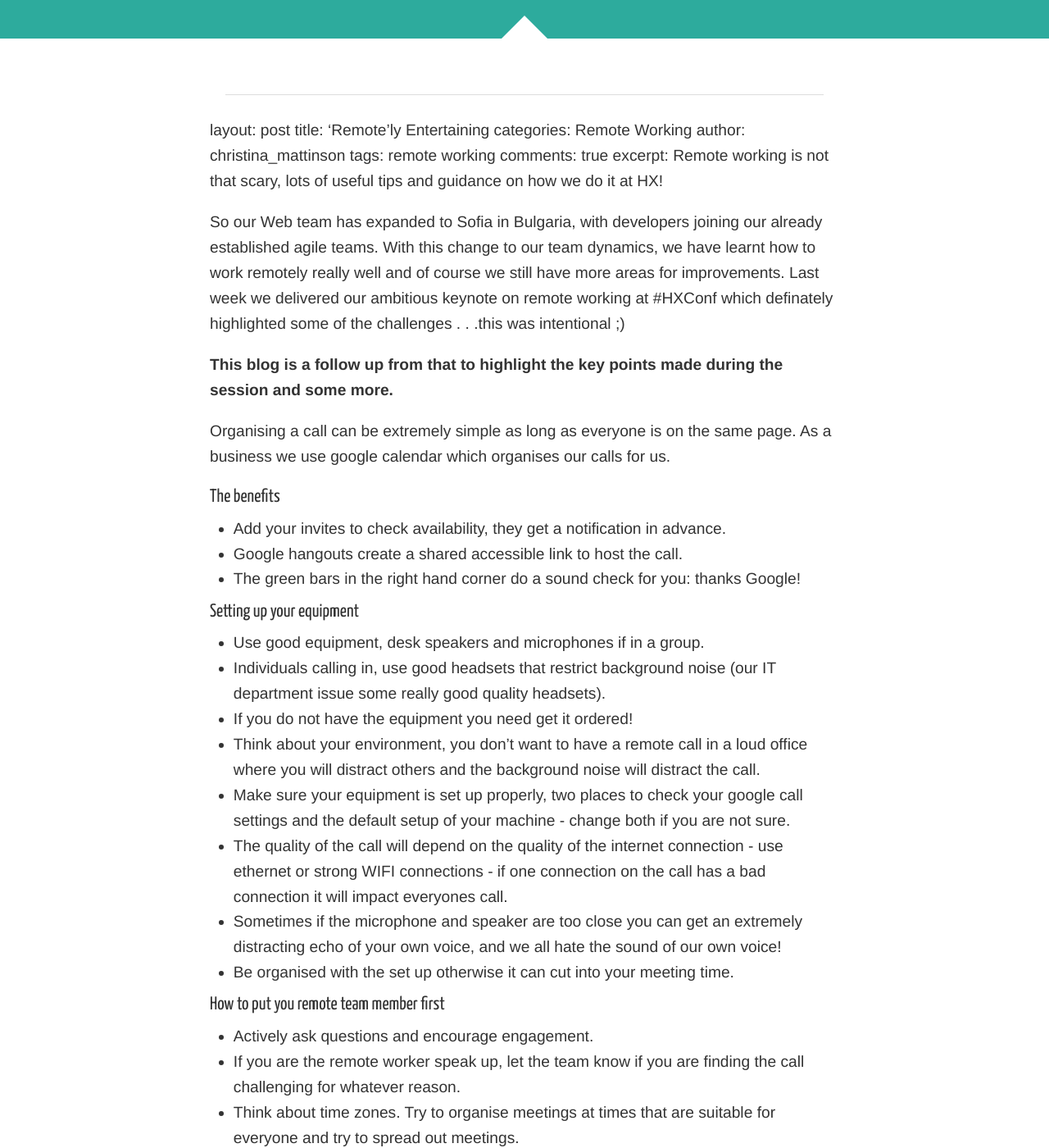
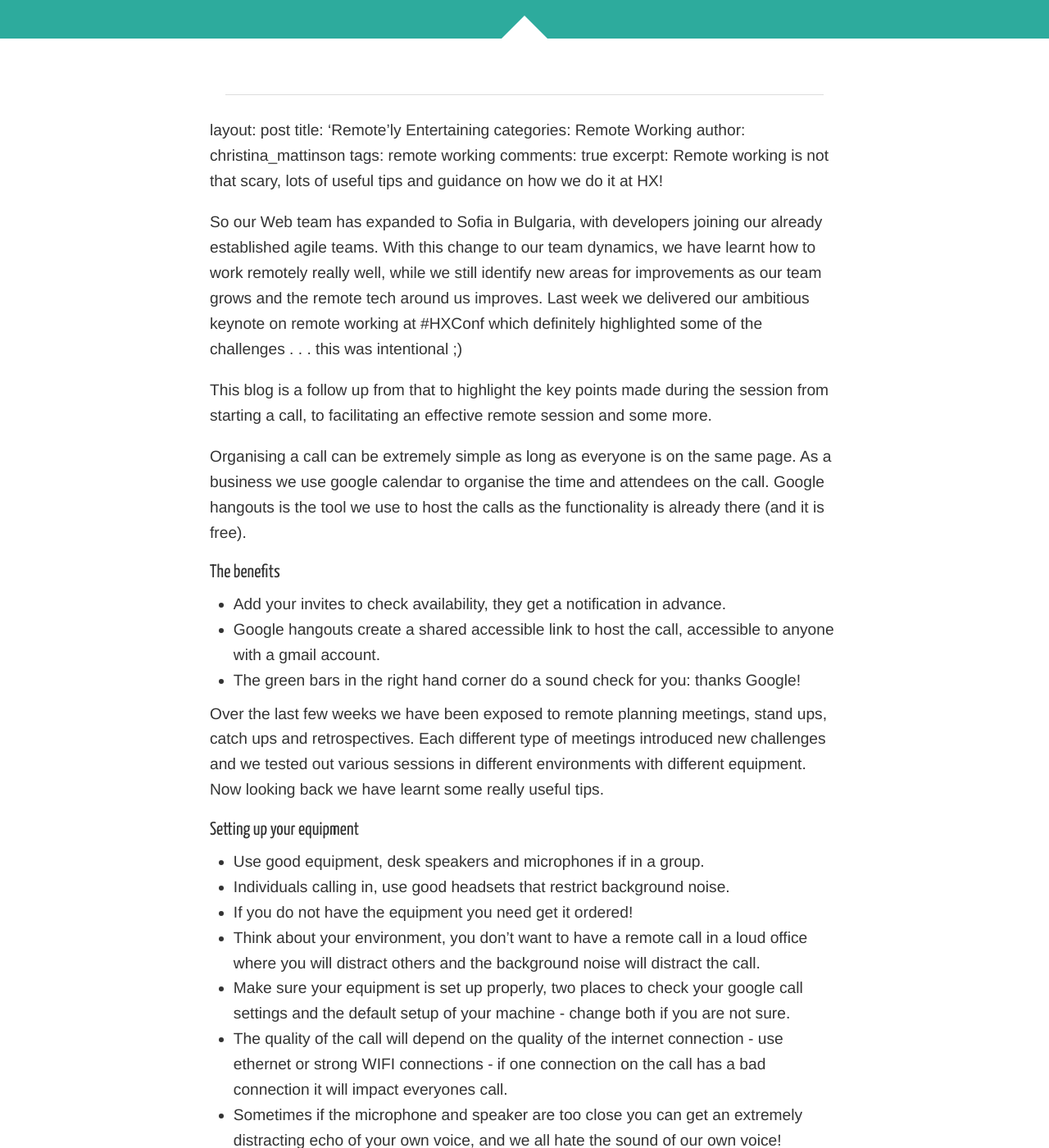
Before and after one commit to holidayextras/holidayextras.github.com, a Jekyll site: the page built from _posts/2016-06-10-Remotely-Entertaining.md, in a window 1280 px wide and 1400 px high, scrolled down 229 px. Shown: the whole window at 82% size. Built offline with Jekyll 4.4.1, drawn with Linux system fonts in a browser that asks for light colours; nearby versions of some CDN libraries; some of the changed text lies outside the part shown.

Commit message:
Final Draft - hopefully

```diff
--- a/_posts/2016-06-10-Remotely-Entertaining.md
+++ b/_posts/2016-06-10-Remotely-Entertaining.md
@@ -7,19 +7,20 @@
 comments: true
 excerpt: Remote working is not that scary, lots of useful tips and guidance on how we do it at HX!
 
-So our Web team has expanded to Sofia in Bulgaria, with developers joining our already established agile teams. With this change to our team dynamics, we have learnt how to work remotely really well and of course we still have more areas for improvements. Last week we delivered our ambitious keynote on remote working at #HXConf which definately highlighted some of the challenges . . .this was intentional ;)
+So our Web team has expanded to Sofia in Bulgaria, with developers joining our already established agile teams. With this change to our team dynamics, we have learnt how to work remotely really well, while we still identify new areas for improvements as our team grows and the remote tech around us improves. Last week we delivered our ambitious keynote on remote working at #HXConf which definitely highlighted some of the challenges . . . this was intentional ;)
 
-**This blog is a follow up from that to highlight the key points made during the session and some more.**
+This blog is a follow up from that to highlight the key points made during the session from starting a call, to facilitating an effective remote session and some more.
 
-Organising a call can be extremely simple as long as everyone is on the same page. As a business we use google calendar which organises our calls for us.
+Organising a call can be extremely simple as long as everyone is on the same page. As a business we use google calendar to organise the time and attendees on the call. Google hangouts is the tool we use to host the calls as the functionality is already there (and it is free).
 ### The benefits
 - Add your invites to check availability, they get a notification in advance.
-- Google hangouts create a shared accessible link to host the call.
+- Google hangouts create a shared accessible link to host the call, accessible to anyone with a gmail account.
 - The green bars in the right hand corner do a sound check for you: thanks Google!
 
+Over the last few weeks we have been exposed to remote planning meetings, stand ups,  catch ups and retrospectives. Each different type of meetings introduced new challenges and we tested out various sessions in different environments with different equipment. Now looking back we have learnt some really useful tips.
 ### Setting up your equipment
 - Use good equipment, desk speakers and microphones if in a group.
-- Individuals calling in, use good headsets that restrict background noise (our IT department issue some really good quality headsets).
+- Individuals calling in, use good headsets that restrict background noise.
 - If you do not have the equipment you need get it ordered!
 - Think about your environment, you don’t want to have a remote call in a loud office where you will distract others and the background noise will distract the call.
 - Make sure your equipment is set up properly, two places to check your google call settings and the default setup of your machine - change both if you are not sure.
@@ -27,17 +28,19 @@
 - Sometimes if the microphone and speaker are too close you can get an extremely distracting echo of your own voice, and we all hate the sound of our own voice!
 - Be organised with the set up otherwise it can cut into your meeting time.
 
+Another really important point when facilitating a remote meeting is to put your remote worker first as their contribution is really important and sometimes they need some encouragement to speak up.
 ### How to put you remote team member first
 - Actively ask questions and encourage engagement.
 - If you are the remote worker speak up, let the team know if you are finding the call challenging for whatever reason.
 - Think about time zones. Try to organise meetings at times that are suitable for everyone and try to spread out meetings.
-- You tend too use up more energy following conversations remote so don’t organise to many closely together!
+- You tend too use up more energy following conversations remotely so don’t organise to many closely together!
 - Engagement is really important so try to make the remote workers feel like they are not at a disadvantage, use multiple cameras to show what is happening in the room. It is much easier to follow a conversation if you can see body language.
 - Think about creative ways to collaborate - we have had some great tools and electronic boards introduced to share ideas on.
 - Oh and don’t forget screen share on Google Hangouts.
 - Think about how best to use the equipment, desk microphones have a limited range so think about the how you are projecting your voice so you can be heard clearly.
-- Additionally have you ever been in a meeting where there are two conversations happening . . . it is so hard to follow. This is multiplied when listening in one a remote call.
+- Additionally have you ever been in a meeting where there are two conversations happening . . . it is so hard to follow. This is multiplied when listening in on a remote call.
 
-**Oh and one final point, our web team now have two different types of remote meetings:**
-- An already established team starting to work remotely.
-- A new member of the team working remotely with new people, this introduces new challenges because the team familiarity is not yet established. Making that individual feel part of the team sooner will create a more effective team!
+Oh and one final point, our web team now have two different types of remote meetings.
+An already established agile team starting to work remotely and a new member of the team working remotely with new people. The second scenario introduces new challenges because the team familiarity is not yet established. Making that individual feel part of the team sooner will create a more effective team, better collaboration and more open and honest relationships!
+
+Remote working is not more difficult, it is just different. Team habits need to change slightly but once adopted you will see the benefits and contributions from your remote team member, no matter where they are based. One useful tool my team recently adopted was running a remote themed retrospective after a few weeks of practice. This allowed us to highlight what we were doing really well so we could refer back to our points if our habits slip back. It also enabled the team to highlight even further advances we could make which I will share. We realised that we had challenges with our equipment and testing mobile bugs remotely was difficult due to access to mobile devices.
```
